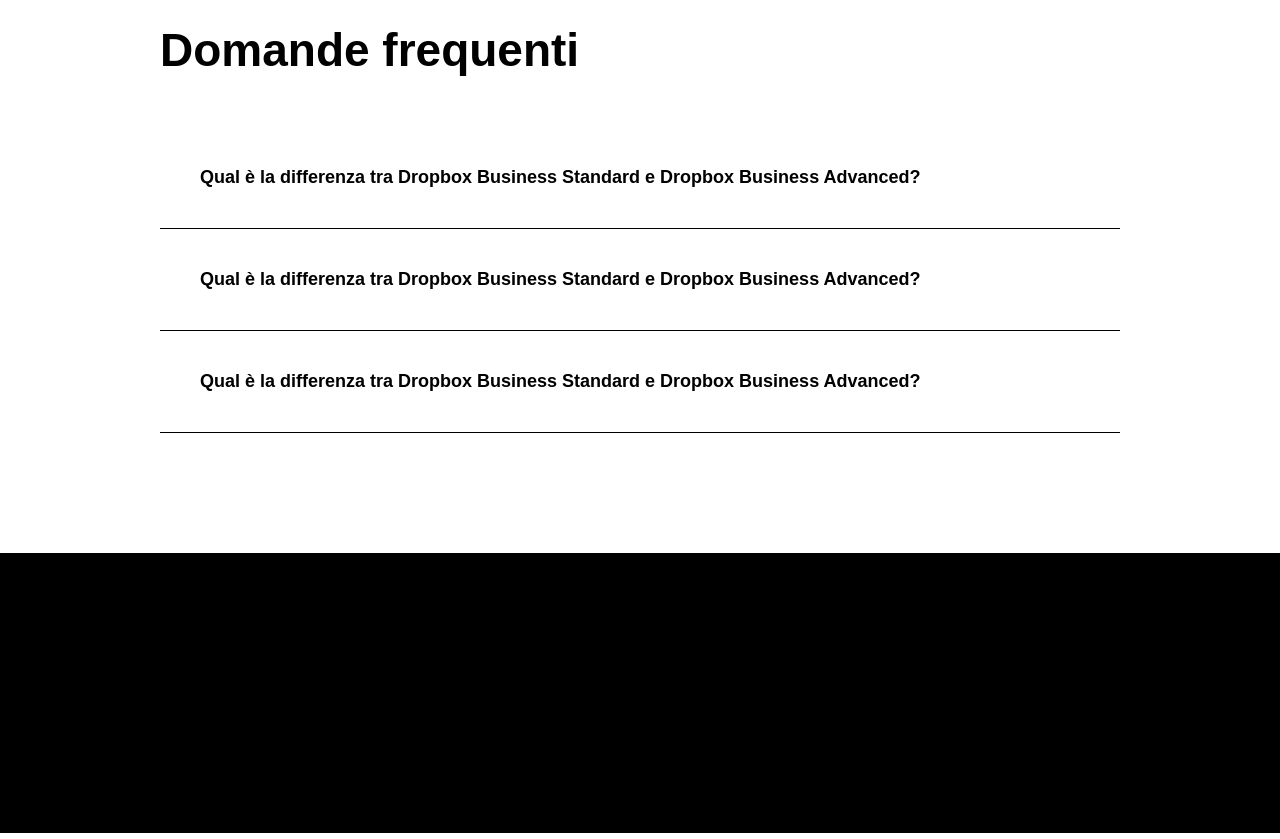
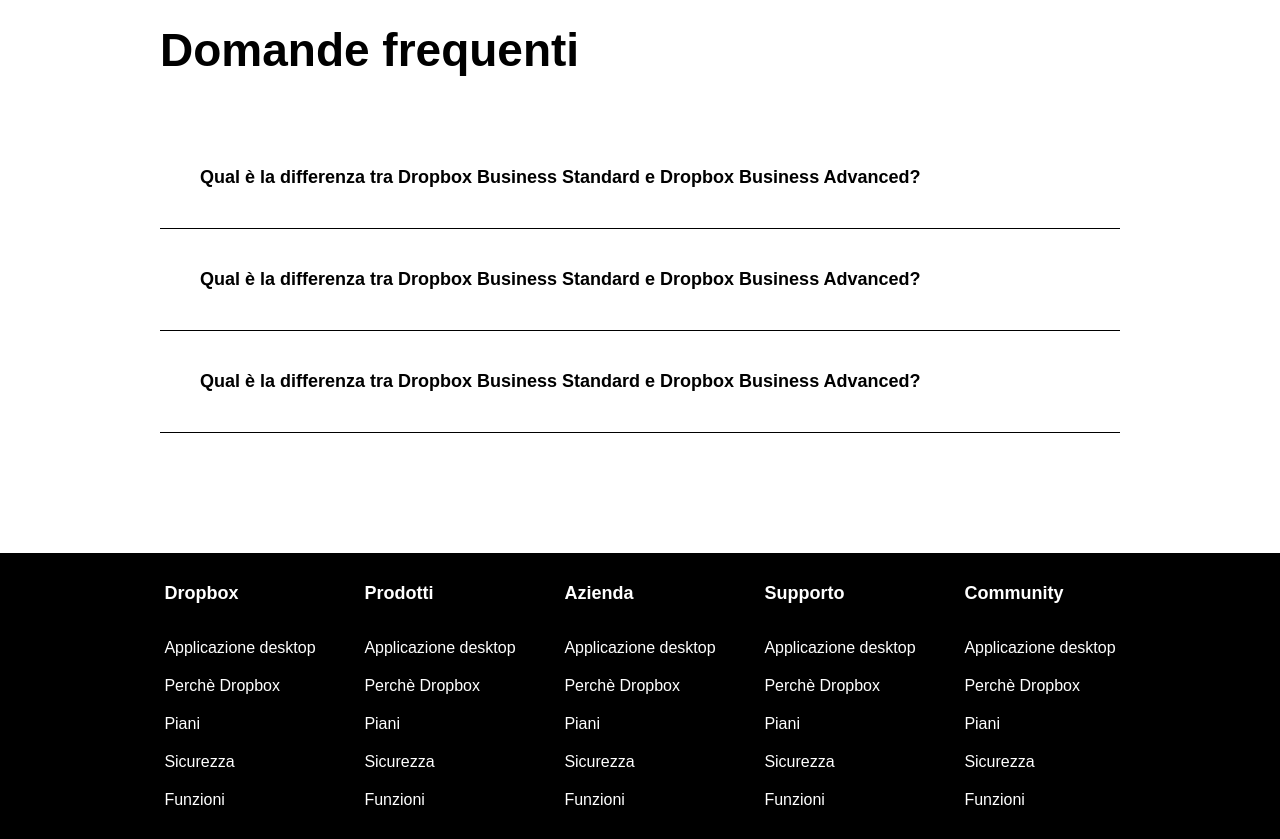
Before and after one commit to AngeloCalabro/htmlcss-dropbox, a plain HTML site: page index.html in a window 1280 px wide. Shown: the part 5345-6184 px from the top of the page. Drawn offline with Linux system fonts and the light colour scheme.

Commit message:
footer nav

```diff
--- a/css/style.css
+++ b/css/style.css
@@ -403,4 +403,19 @@ li.view-hidden:hover .hidden {
 footer {
     background-color: var(--black);
     min-height: 280px;
+    padding: 20px
 }
+
+footer nav li a {
+    /* text-decoration: none; */
+    color: var(--white);
+}
+
+footer nav li h4 {
+    padding-bottom: 15px;
+    color: var(--white);
+}
+
+footer nav li {
+    padding: 10px;
+}
--- a/index.html
+++ b/index.html
@@ -416,7 +416,58 @@
 
     <!-- footer: liste + lingua -->
     <footer>
-        <nav></nav>
+        <nav class="min-container d-flex">
+            <ul>
+                <li>
+                    <h4>Dropbox</h4>
+                </li>
+                <li><a href="#">Applicazione desktop</a></li>
+                <li><a href="#">Perchè Dropbox</a></li>
+                <li><a href="#">Piani</a></li>
+                <li><a href="#">Sicurezza</a></li>
+                <li><a href="#">Funzioni</a></li>
+            </ul>
+            <ul>
+                <li>
+                    <h4>Prodotti</h4>
+                </li>
+                <li><a href="#">Applicazione desktop</a></li>
+                <li><a href="#">Perchè Dropbox</a></li>
+                <li><a href="#">Piani</a></li>
+                <li><a href="#">Sicurezza</a></li>
+                <li><a href="#">Funzioni</a></li>
+            </ul>
+            <ul>
+                <li>
+                    <h4>Azienda</h4>
+                </li>
+                <li><a href="#">Applicazione desktop</a></li>
+                <li><a href="#">Perchè Dropbox</a></li>
+                <li><a href="#">Piani</a></li>
+                <li><a href="#">Sicurezza</a></li>
+                <li><a href="#">Funzioni</a></li>
+            </ul>
+            <ul>
+                <li>
+                    <h4>Supporto</h4>
+                </li>
+                <li><a href="#">Applicazione desktop</a></li>
+                <li><a href="#">Perchè Dropbox</a></li>
+                <li><a href="#">Piani</a></li>
+                <li><a href="#">Sicurezza</a></li>
+                <li><a href="#">Funzioni</a></li>
+            </ul>
+            <ul>
+                <li>
+                    <h4>Community</h4>
+                </li>
+                <li><a href="#">Applicazione desktop</a></li>
+                <li><a href="#">Perchè Dropbox</a></li>
+                <li><a href="#">Piani</a></li>
+                <li><a href="#">Sicurezza</a></li>
+                <li><a href="#">Funzioni</a></li>
+            </ul>
+        </nav>
         <div></div>
     </footer>
 
```
